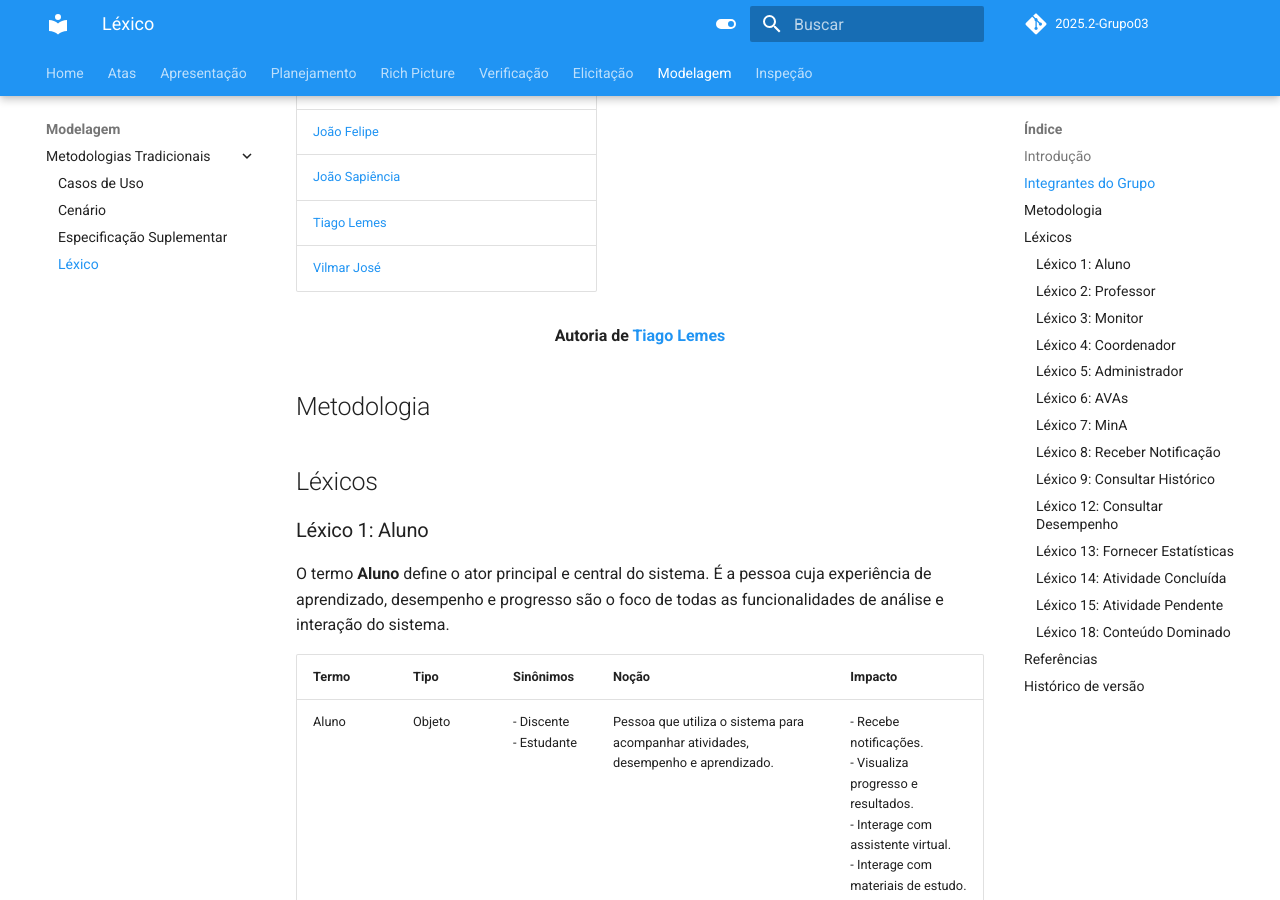
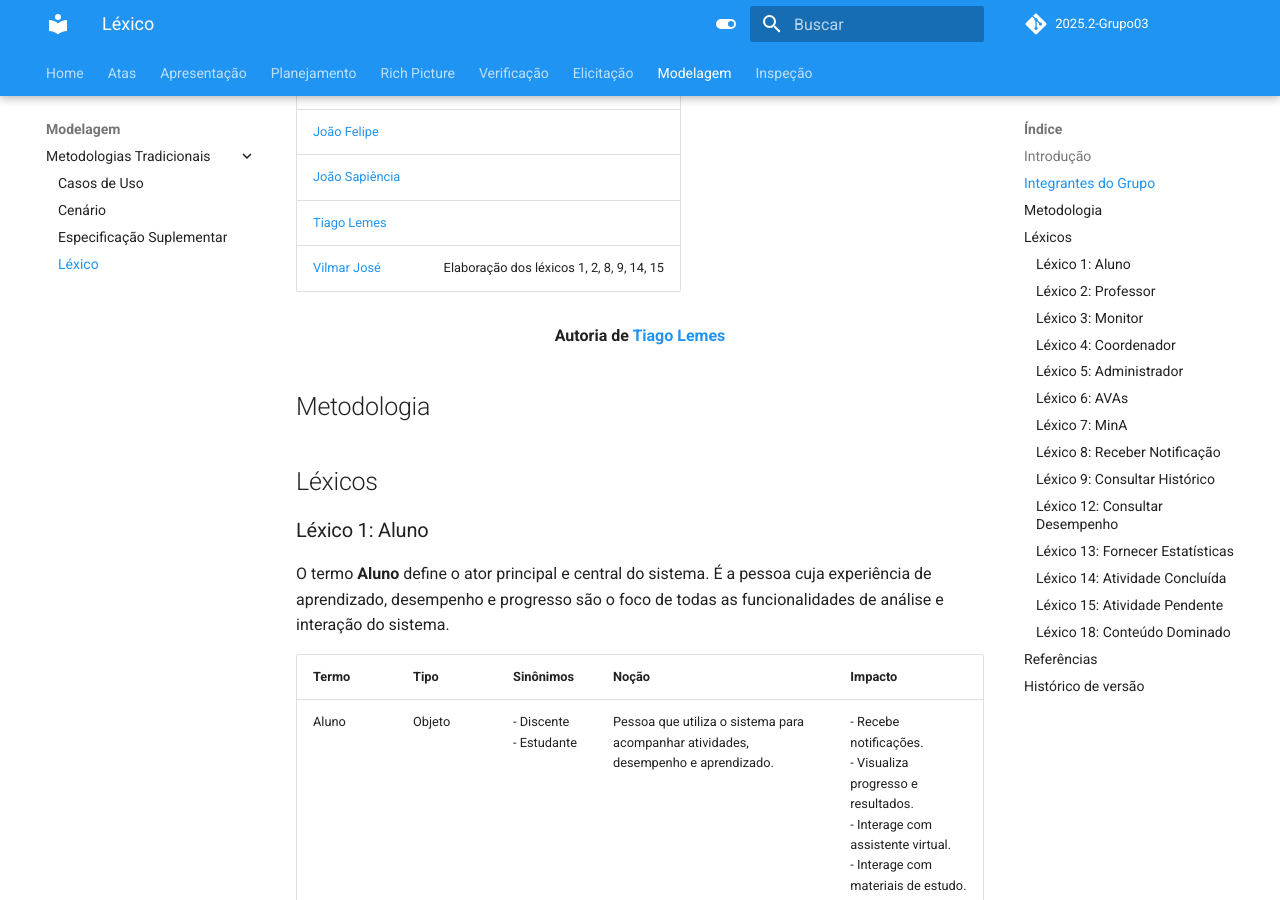
Before and after one commit to Requisitos-de-Software/2025.2-Grupo03, an MkDocs documentation site: the page built from docs/Modelagem/lexico.md, in a window 1280 px wide and 900 px high, scrolled down 561 px. Built offline with MkDocs 1.6.1 and Material for MkDocs 9.7.7, drawn with Linux system fonts in a browser that asks for light colours; comment, search, counter and statistics services are not loaded; some of the changed text lies outside the part shown.

Commit message:
Update lexico.md

```diff
--- a/docs/Modelagem/lexico.md
+++ b/docs/Modelagem/lexico.md
@@ -15,7 +15,7 @@ A Tabela 1 apresenta todos os integrantes da equipe que participaram da constru
 | [João Felipe](https://github.com/MrBolt2005) |                                       |
 | [João Sapiência](https://github.com/JoaoSapiencia) |                                       |
 | [Tiago Lemes](https://github.com/TiagoTeixeira-2005) |                                       |
-| [Vilmar José](https://github.com/VilmarFagundes) |                                       |
+| [Vilmar José](https://github.com/VilmarFagundes) | Elaboração dos léxicos 1, 2, 8, 9, 14, 15 |
 
 <div align="center"><strong>Autoria de <a href="https://github.com/TiagoTeixeira-2005">Tiago Lemes</a></strong></div>
 
@@ -156,3 +156,4 @@ O termo “Conteúdo em Dificuldade” refere-se ao estado em que o sistema iden
 | Versão | Data | Descrição | Autor(es) | Revisor |
 |--------|------|-----------|-----------|---------|
 | 1.0    | 05/10/2025 | Criação do documento dos Léxicos | [Tiago Lemes](https://github.com/TiagoTeixeira-2005) |  [Arthur Guilherme](https://github.com/ArthurGuilher62) |
+| 1.1    | 09/10/2025 | Elaboração dos Léxicos 1, 2, 8, 9, 14, 15 | [Vilmar José](https://github.com/VilmarFagundes) | [Tiago Lemes](https://github.com/TiagoTeixeira-2005)  |
```
